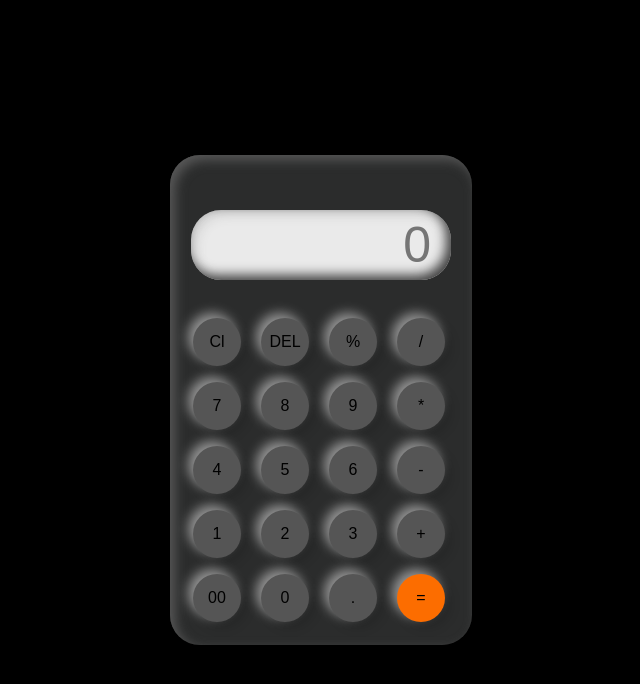
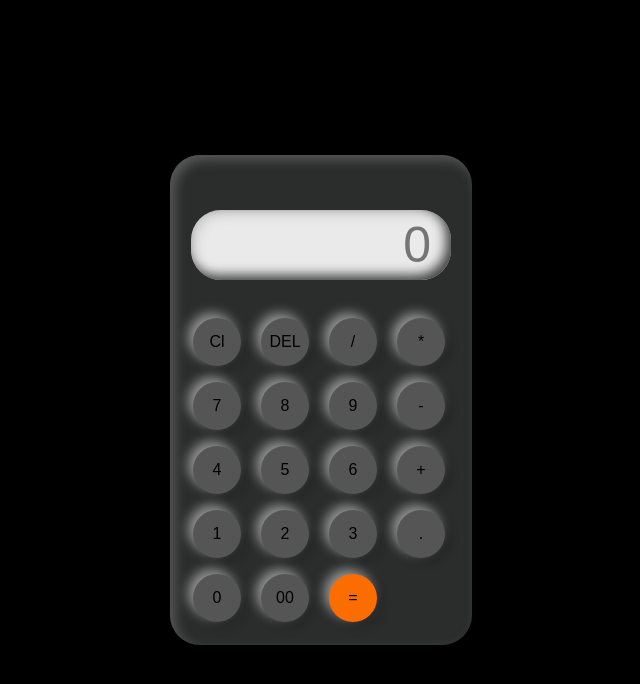
Before and after one commit to abhishek9520/CODSOFT-Task-3, a plain HTML site: page index.html in a window 1280 px wide. Shown: the whole page, without its empty margins (319-959 px from the left). Drawn offline with Linux system fonts and the light colour scheme.

Commit message:
Update index.html

```diff
--- a/index.html
+++ b/index.html
@@ -12,23 +12,22 @@
         <input type="text" placeholder="0" id="outputscreen">
         <button onclick="Clear()">Cl</button>
         <button onclick="del()">DEL</button>
-        <button onclick="display('%')">%</button>
         <button onclick="display('/')">/</button>
+        <button onclick="display('*')">*</button>
         <button onclick="display('7')">7</button>
         <button onclick="display('8')">8</button>
         <button onclick="display('9')">9</button>
-        <button onclick="display('*')">*</button>
+        <button onclick="display('-')">-</button>
         <button onclick="display('4')">4</button>
         <button onclick="display('5')">5</button>
         <button onclick="display('6')">6</button>
-        <button onclick="display('-')">-</button>
+        <button onclick="display('+')">+</button>
         <button onclick="display('1')">1</button>
         <button onclick="display('2')">2</button>
         <button onclick="display('3')">3</button>
-        <button onclick="display('+')">+</button>
+        <button onclick="display('.')">.</button>
+        <button onclick="display('0')">0</button>
         <button onclick="display('00')">00</button>
-        <button onclick="display('0')">0</button>
-        <button onclick="display('.')">.</button>
         <button onclick="Calculator()"class="equal">=</button>
     </div>
 </div>
```
